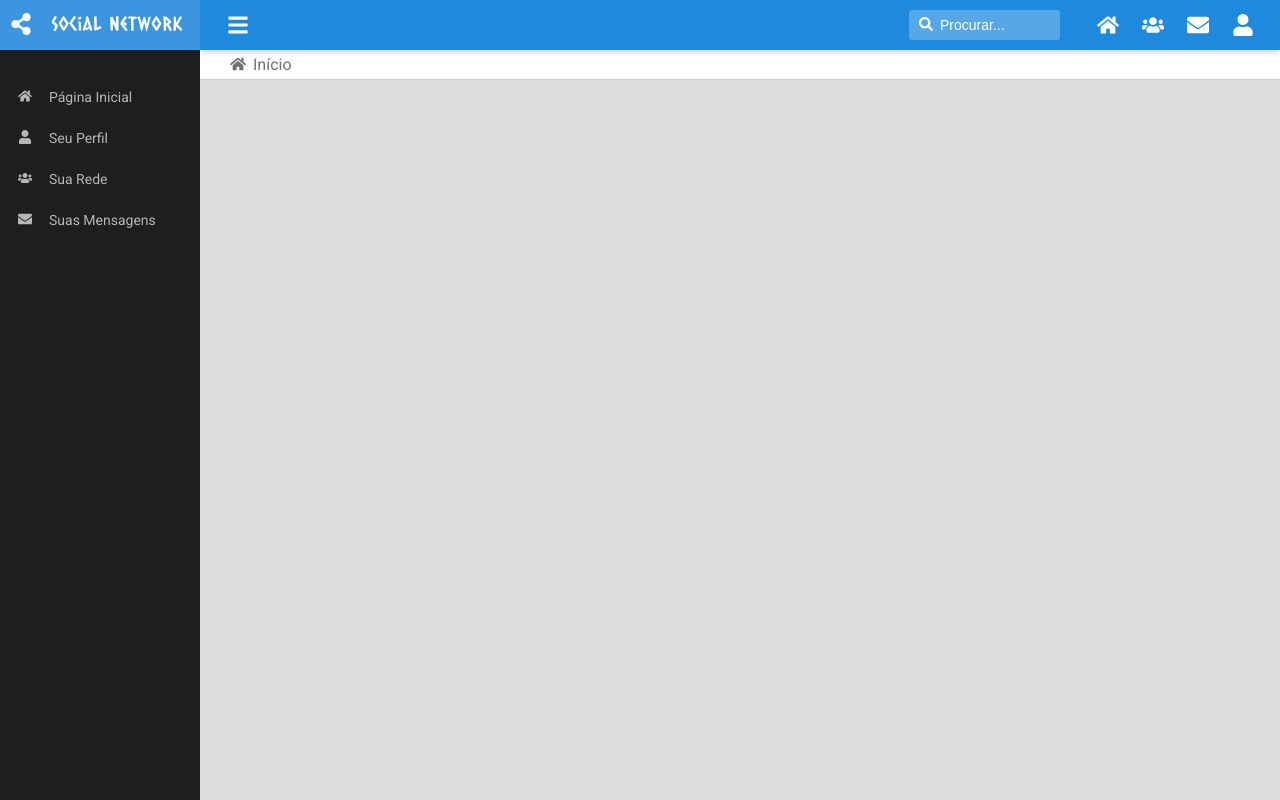
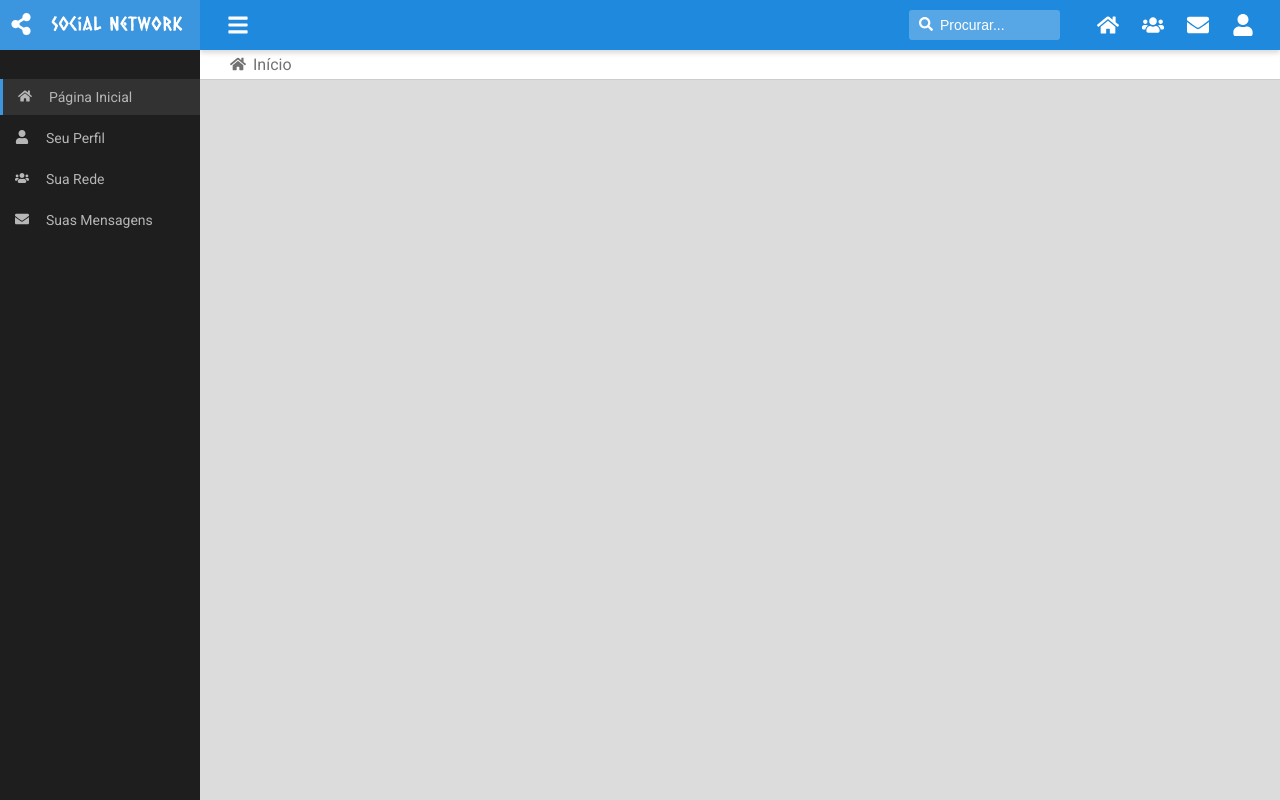
Before and after one commit to devtiagom/social-network-frontend-react, a React (Create React App) app: page / in a window 1280 px wide. Built offline with nearby package versions, Linux system fonts and the light colour scheme.

Commit message:
implemented menu style when link is active

```diff
--- a/src/components/side-bar-menu/menu-item/index.jsx
+++ b/src/components/side-bar-menu/menu-item/index.jsx
@@ -1,5 +1,5 @@
 import React from 'react';
-import { Link } from 'react-router-dom';
+import { Link, useRouteMatch } from 'react-router-dom';
 
 import './style.css';
 import { sideBarModes } from '../../../globalDefinitions';
@@ -7,9 +7,14 @@ import { sideBarModes } from '../../../globalDefinitions';
 export default props => {
     const Icon = props.icon;
 
+    const match = useRouteMatch({
+        path: props.path,
+        exact: true
+    });
+
     return (
         <li className="menu-item">
-            <Link className="menu-item-link" to={props.path}>
+            <Link className={`menu-item-link ${match ? 'active' : ''}`} to={props.path}>
                 <span className="menu-item-icon"><Icon /></span>
                 <span className={`menu-item-text ${props.sideBarMode === sideBarModes.lg ? 'text-on' : 'text-off'}`}>
                     {props.text}
--- a/src/components/side-bar-menu/menu-item/style.css
+++ b/src/components/side-bar-menu/menu-item/style.css
@@ -8,7 +8,6 @@
     padding: 10px 15px;
     display: inline-block;
     width: 100%;
-    border-left: 3px solid transparent;
 
     text-decoration: none;
 
@@ -16,6 +15,10 @@
 }
 
 .menu-item .menu-item-link:hover {
+    background-color: var(--side-bar-body-link-bg-color);
+}
+
+.active {
     background-color: var(--side-bar-body-link-bg-color);
     border-left: 3px solid var(--side-bar-header-bg-color);
 }
```
